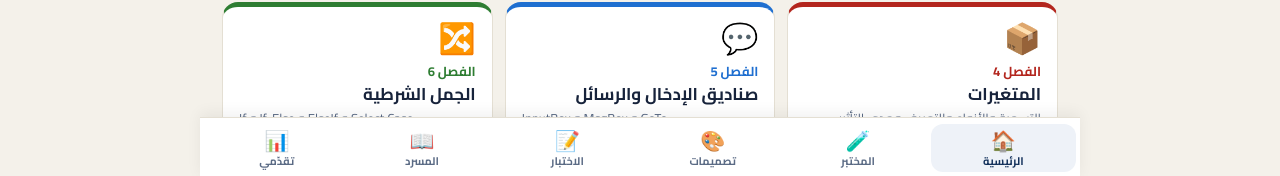
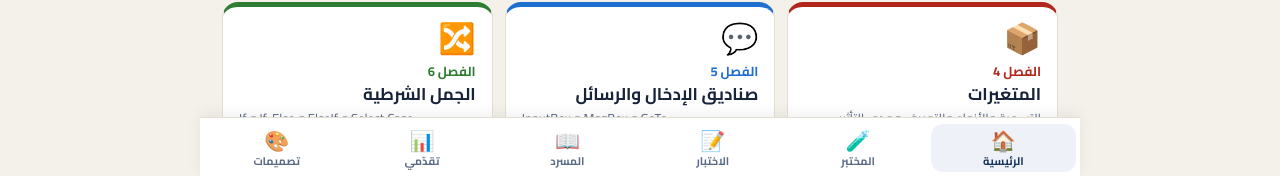
Before and after one commit to AliAlsaffarMosulUniversity/VisulaBasic, a plain HTML site: page index.html in a window 1280 px wide. Shown: the part 622-798 px from the top of the page. Drawn offline with Linux system fonts and the light colour scheme.

Commit message:
Move Designs tab to end of nav
Co-Authored-By: Claude Opus 5.5 <noreply@anthropic.com>
Claude-Session: https://claude.ai/code/session_01Qjvw4LMbegWBvVNqnD1nsr

```diff
--- a/index.html
+++ b/index.html
@@ -4105,7 +4105,7 @@ function viewApps(sel) {
 }
 
 /* ---------- router ---------- */
-const NAV = [['home', '🏠', 'الرئيسية'], ['lab', '🧪', 'المختبر'], ['apps', '🎨', 'تصميمات'], ['exam', '📝', 'الاختبار'], ['gloss', '📖', 'المسرد'], ['me', '📊', 'تقدّمي']];
+const NAV = [['home', '🏠', 'الرئيسية'], ['lab', '🧪', 'المختبر'], ['exam', '📝', 'الاختبار'], ['gloss', '📖', 'المسرد'], ['me', '📊', 'تقدّمي'], ['apps', '🎨', 'تصميمات']];
 function route() {
   const h = (location.hash || '#home').slice(1);
   if (view.querySelector('.runner') ) $$('.runner', view).forEach(r => r._ctl && r._ctl.destroy());
```
